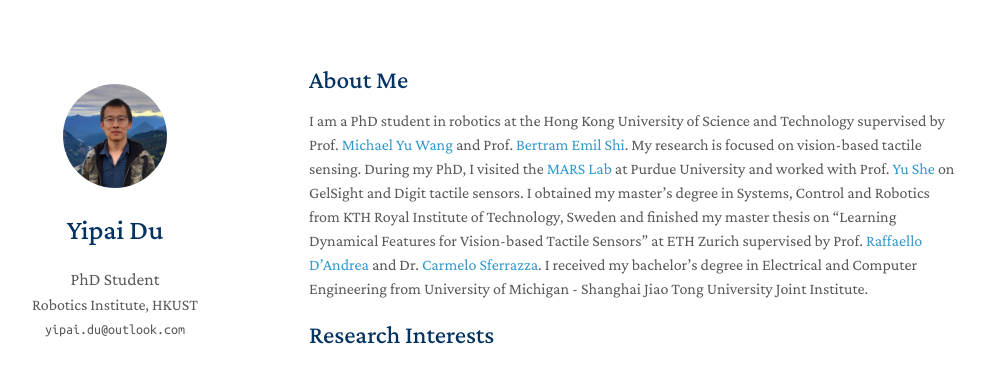
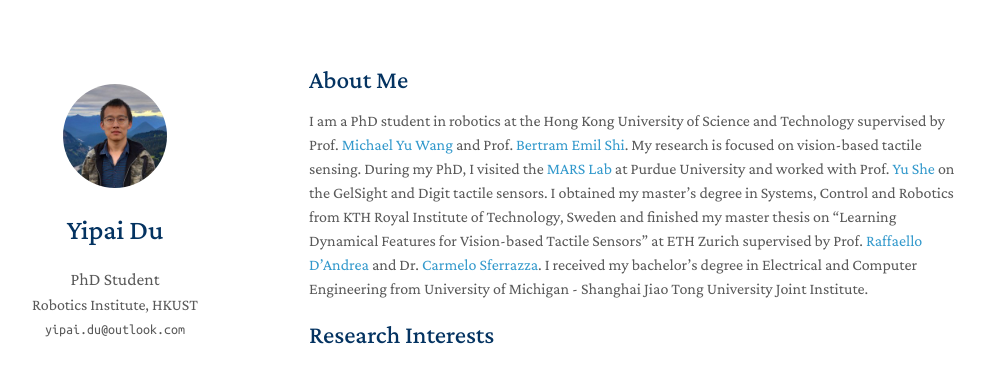
Before and after one commit to duyipai/duyipai.github.io, a Jekyll site: the page built from index.md, in a window 1280 px wide and 900 px high. Shown: the top 367 px of the window, without its empty margins (161-1147 px from the left). Built offline with Jekyll 4.4.1, drawn with Linux system fonts in a browser that asks for light colours; nearby versions of some CDN libraries; a style sheet for code colours, icons or effects is not loaded; our own code applies the rules of GitHub Pages for plain Markdown files; some of the changed text lies outside the part shown.

Commit message:
minor update

```diff
--- a/_data/publications.yml
+++ b/_data/publications.yml
@@ -17,7 +17,7 @@ main:
     image: ./assets/img/Zhang2022DelTact.png
 
   - title: "SpecTac: A Visual-Tactile Dual-Modality Sensor Using UV Illumination"
-    authors: Qi Wang*, <strong>Yipai Du*</strong>, Michael Yu Wang
+    authors: Qi Wang*, <strong>Yipai Du</strong>*, Michael Yu Wang
     conference_short: ICRA
     conference: IEEE International Conference on Robotics and Automation <strong>(ICRA)</strong>, 2022.
     pdf: ./assets/files/Wang2022SpecTac.pdf
@@ -50,7 +50,7 @@ main:
     image: ./assets/img/Zhang2020VTacArm.png
 
   - title: Automated Underwater Pipeline Damage Detection Using Neural Nets
-    authors: Jiajun Shi, Wenjie Yin, <strong>Yipai Du</strong>, John Folkesson
+    authors: Jiajun Shi*, Wenjie Yin*, <strong>Yipai Du</strong>*, John Folkesson
     conference_short: ICRA
     conference: ICRA Workshop on Underwater Robotics Perception, 2019.
     pdf: ./assets/files/Shi2019Automated.pdf
--- a/index.md
+++ b/index.md
@@ -4,7 +4,7 @@ layout: homepage
 
 ## About Me
 
-I am a PhD student in robotics at the Hong Kong University of Science and Technology supervised by Prof. [Michael Yu Wang](https://scholar.google.com/citations?user=Oo7c22wAAAAJ&hl=en) and Prof. [Bertram Emil Shi](https://scholar.google.com.hk/citations?user=KaaF6ooAAAAJ&hl=en). My research is focused on vision-based tactile sensing. During my PhD, I visited the [MARS Lab](https://www.purduemars.com/) at Purdue University and worked with Prof. [Yu She](https://scholar.google.com/citations?user=r-dJcIsAAAAJ&hl=en) on GelSight and Digit tactile sensors. I obtained my master's degree in Systems, Control and Robotics from KTH Royal Institute of Technology, Sweden and finished my master thesis on "Learning Dynamical Features for Vision-based Tactile Sensors" at ETH Zurich supervised by Prof. [Raffaello D'Andrea](https://scholar.google.com/citations?user=FdGOel8AAAAJ&hl=en) and Dr. [Carmelo Sferrazza](https://scholar.google.com/citations?user=x0_lwNYAAAAJ&hl=en). I received my bachelor's degree in Electrical and Computer Engineering from University of Michigan - Shanghai Jiao Tong University Joint Institute.
+I am a PhD student in robotics at the Hong Kong University of Science and Technology supervised by Prof. [Michael Yu Wang](https://scholar.google.com/citations?user=Oo7c22wAAAAJ&hl=en) and Prof. [Bertram Emil Shi](https://scholar.google.com.hk/citations?user=KaaF6ooAAAAJ&hl=en). My research is focused on vision-based tactile sensing. During my PhD, I visited the [MARS Lab](https://www.purduemars.com/) at Purdue University and worked with Prof. [Yu She](https://scholar.google.com/citations?user=r-dJcIsAAAAJ&hl=en) on the GelSight and Digit tactile sensors. I obtained my master's degree in Systems, Control and Robotics from KTH Royal Institute of Technology, Sweden and finished my master thesis on "Learning Dynamical Features for Vision-based Tactile Sensors" at ETH Zurich supervised by Prof. [Raffaello D'Andrea](https://scholar.google.com/citations?user=FdGOel8AAAAJ&hl=en) and Dr. [Carmelo Sferrazza](https://scholar.google.com/citations?user=x0_lwNYAAAAJ&hl=en). I received my bachelor's degree in Electrical and Computer Engineering from University of Michigan - Shanghai Jiao Tong University Joint Institute.
 
 ## Research Interests
 
```
